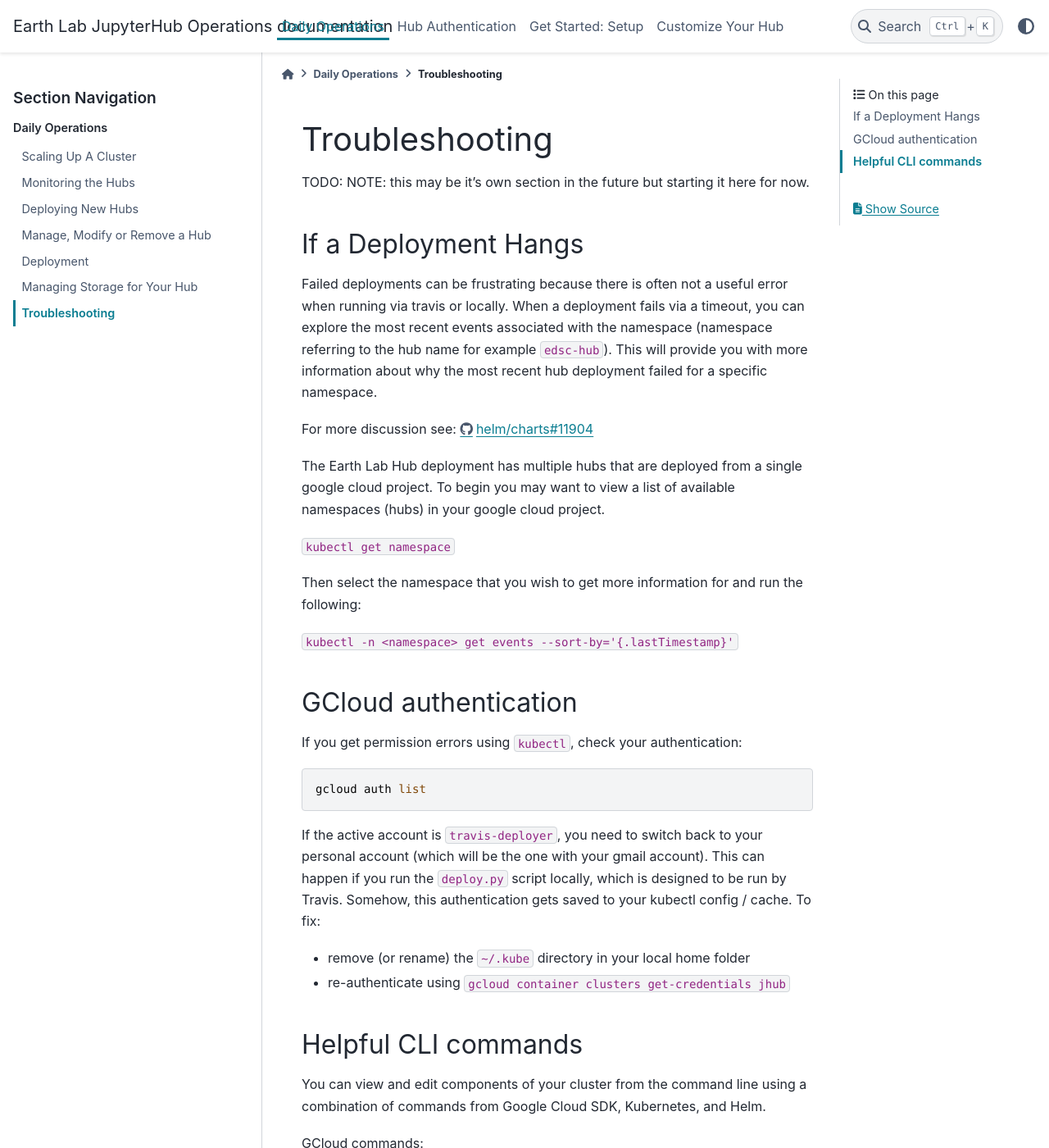
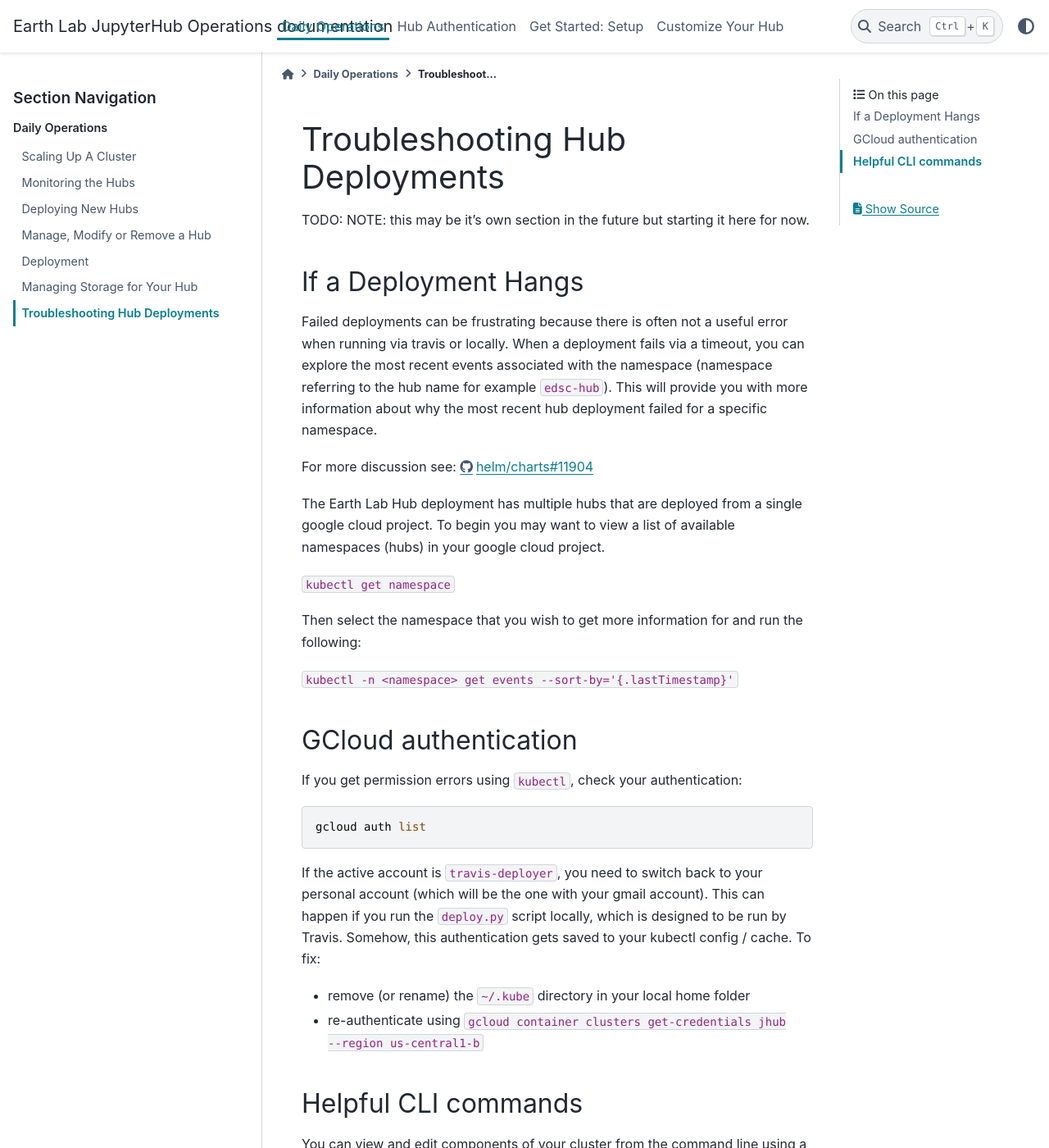
Before and after one commit to earthlab/hub-ops, a Sphinx documentation site: the page built from docs/source/daily-operations/troubleshooting.rst, in a window 1280 px wide and 1400 px high. Shown: the whole window at 82% size. Built offline with Sphinx 7.4.7 and the PyData theme 0.15.4, drawn with Linux system fonts in a browser that asks for light colours.

Commit message:
fix kubctl command so it works - region is required

```diff
--- a/docs/source/daily-operations/troubleshooting.rst
+++ b/docs/source/daily-operations/troubleshooting.rst
@@ -1,7 +1,7 @@
 .. _troubleshooting:
 
-Troubleshooting
-===============
+Troubleshooting Hub Deployments
+===============================
 
 TODO: NOTE: this may be it's own section in the future but starting it here for
 now.
@@ -35,10 +35,13 @@ If you get permission errors using ``kubectl``, check your authentication::
 
   gcloud auth list
 
-If the active account is ``travis-deployer``, you need to switch back to your personal account (which will be the one with your gmail account). This can happen if you run the ``deploy.py`` script locally, which is designed to be run by Travis. Somehow, this authentication gets saved to your kubectl config / cache. To fix:
+If the active account is ``travis-deployer``, you need to switch back to your personal
+account (which will be the one with your gmail account). This can happen if you run
+the ``deploy.py`` script locally, which is designed to be run by Travis. Somehow,
+this authentication gets saved to your kubectl config / cache. To fix:
 
 * remove (or rename) the ``~/.kube`` directory in your local home folder
-* re-authenticate using ``gcloud container clusters get-credentials jhub``
+* re-authenticate using ``gcloud container clusters get-credentials jhub --region us-central1-b``
 
 Helpful CLI commands
 ~~~~~~~~~~~~~~~~~~~~
```
